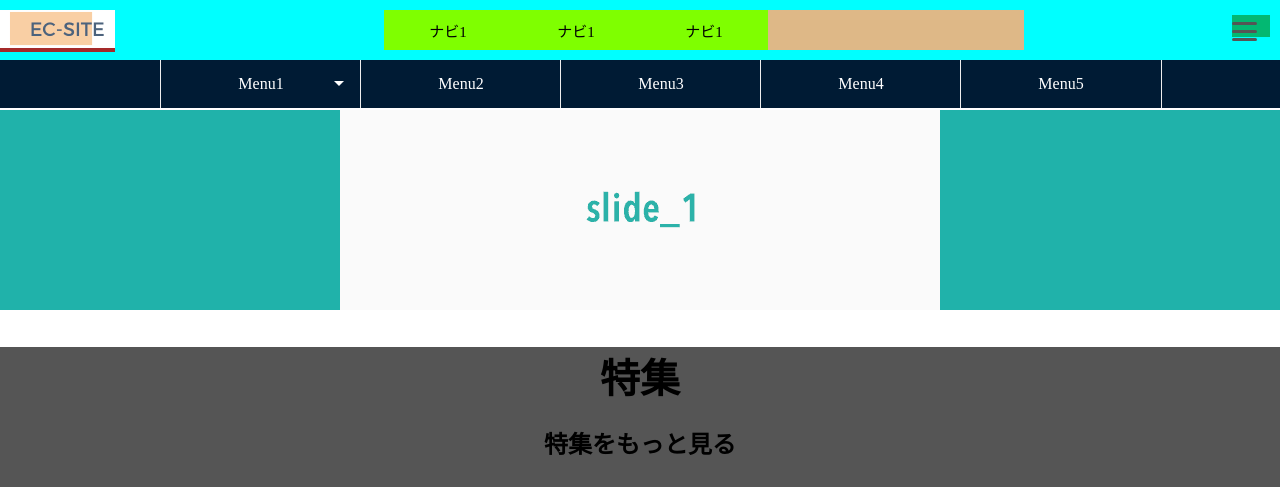
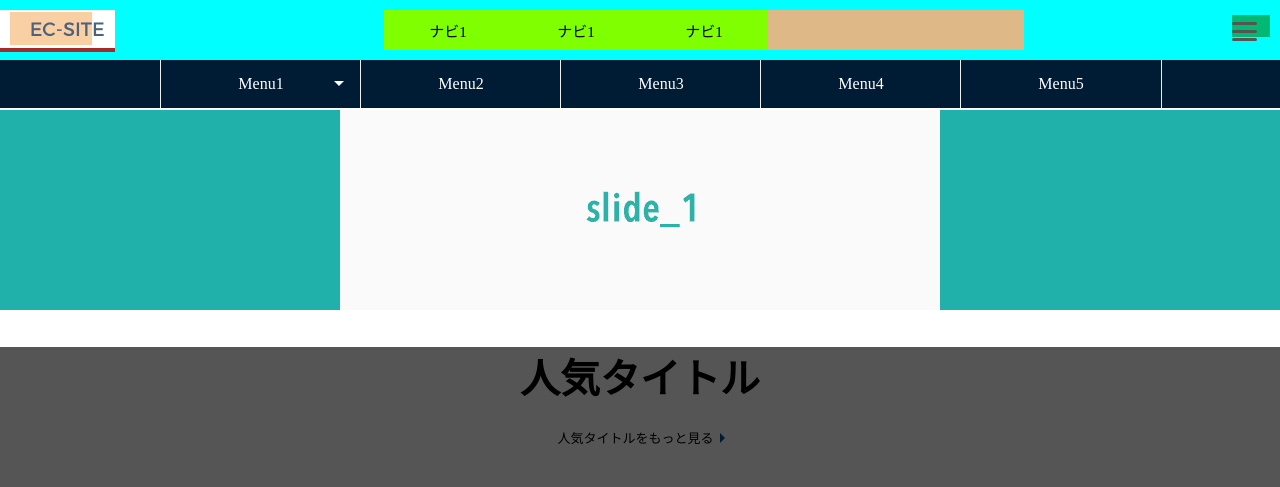
Before and after one commit to kei007960/ec_site2, a plain HTML site: page header.html in a window 1280 px wide. Shown: the top 487 px of the page. Drawn offline with Linux system fonts and the light colour scheme.

Commit message:
「人気タイトルをもっと見る」の横に三角をつける

```diff
--- a/header.html
+++ b/header.html
@@ -114,11 +114,17 @@
  <div id="main">
     <div class="ec-main">
         <h1 class="main-h1">
-            特集
+            人気タイトル
         </h1>
-        <h2 class="main-h2">
-            特集をもっと見る
-        </h2>
+        <div class="more">
+          <div class="more2">
+           <p class="main-h2">
+            人気タイトルをもっと見る
+           </p>
+           <div class="triangle"></div>
+         </div>
+        </div>
+
     </div>
     <div class="flex">
         <div class="flex-item">
--- a/stylesheet2.css
+++ b/stylesheet2.css
@@ -429,9 +429,28 @@ right: -20px;
     font-size: 40px;
     margin-bottom: 10px;
 }
+
+.more {
+  text-align: center;
+}
+.more2 {
+ display:inline-block;
+ width: 400px;
+}
 .main-h2 {
-    text-align: center;
-    margin-bottom: 20px;
+  text-align: center;
+  margin-bottom: 20px;
+  font-size: 13px;
+  width: 160px;
+  display:inline-block;
+}
+.triangle{
+  width: 0;
+  height: 0;
+  border-top: 5px solid transparent;
+  border-bottom: 5px solid transparent;
+  border-left: 5px solid #001b34;
+  display:inline-block;
 }
 .flex {
     margin: 30px
```
